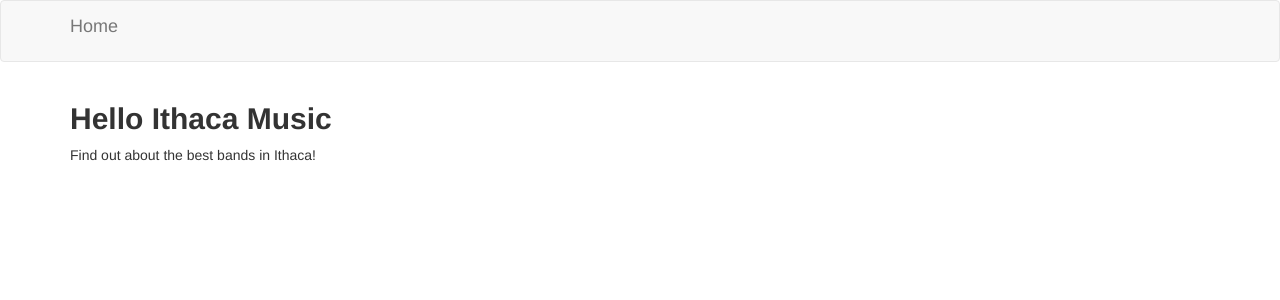
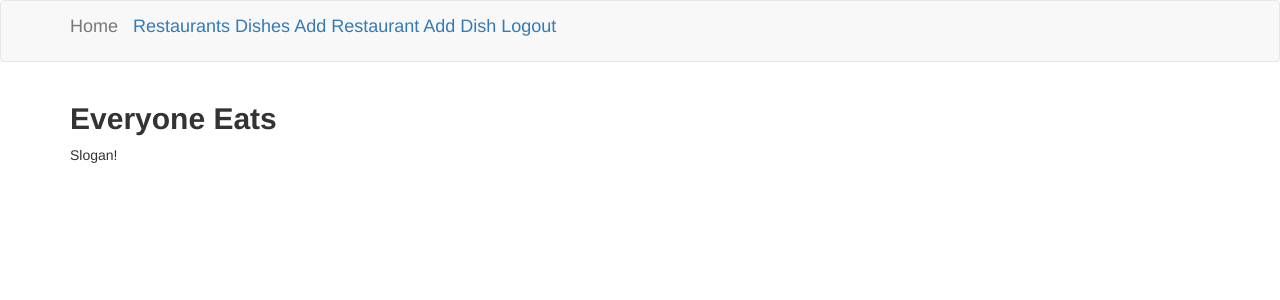
Before and after one commit to MichaelMemis/Test, a Flask app: page / in a window 1280 px wide. Shown: the top 300 px of the page. Run offline with Flask 2, Linux system fonts and the light colour scheme; the visitor is signed in with stand-in values (Sample User, id 1); some libraries are stand-ins or nearby versions.

Commit message:
progress on routes and individual pages

```diff
--- a/app/routes.py
+++ b/app/routes.py
@@ -11,18 +11,70 @@ from app.models import User, Dish, Restaurant, Review, Vote
 @app.route('/index')
 @login_required
 def index():
-    return render_template('index.html')
+    return render_template('index.html', title='Home')
+
+@app.route('/newrestaurant', methods=['GET', 'POST'])
+@login_required
+def newrestaurant():
+    form = RestaurantForm()
+    dish = {}
+    if form.validate_on_submit():
+        flash('New Restaurant added: {}'.format(form.name.data))
+        restaurant = Restaurant(name=form.name.data, rating=form.rating.data,
+                                description=form.description.data, location=form.location.data)
+        db.session.add(restaurant)
+        db.session.commit()
+        return render_template('index.html')
+    return render_template('newrestaurant.html', title='Add a Restaurant', form=form)
+
+@app.route('/restaurants')
+def restaurants():
+    restaurantlist = Restaurant.query.all()
+    return render_template('restaurants.html', title='Restaurants', restaurants=restaurantlist)
 
 
-@app.route('/restaurant/<restaurant>')
+@app.route('/restaurant/<name>')
 @login_required
-def restaurant():
-    return render_template('restaurant.html')
+def restaurant(name):
+    restaurant = Restaurant.query.filter_by(name=name).first()
+    if restaurant is None:
+        flash("Restaurant does not exist")
+        return render_template("index.html")
+    else:
+        return render_template("restaurant.html", title=restaurant, restaurant=restaurant)
 
-@app.route('/dish/<dish>')
+
+@app.route('/newdish', methods=['GET', 'POST'])
 @login_required
-def dish():
-    return render_template('dish.html')
+def newdish():
+    form = DishForm()
+    form.restaurantID.choices = [(r.id, r.name) for r in Restaurant.query.all()]
+    dish = {}
+    if form.validate_on_submit():
+        flash('New Dish added: {}'.format(form.name.data))
+        dish = Dish(name=form.name.data, rating=form.rating.data,
+                    description=form.description.data, venueID=form.venueID.data)
+        db.session.add(dish)
+        db.session.commit()
+        return render_template('index.html')
+    return render_template('newdish.html', title='Add a Dish', form=form)
+
+
+@app.route('/dishes')
+def dishes():
+    dishlist = Dish.query.all()
+    return render_template('dishes.html', title='Dishes', dishes=dishlist)
+
+
+@app.route('/dish/<name>')
+@login_required
+def dish(name):
+    dish = Dish.query.filter_by(name=name).first()
+    if dish is None:
+        flash("Dish does not exist")
+        return render_template("index.html")
+    else:
+        return render_template("dish.html", title=dish, dish=dish)
 
 
 @app.route('/login', methods=['GET', 'POST'])
--- a/app/templates/base.html
+++ b/app/templates/base.html
@@ -2,7 +2,7 @@
 
 
 {% block title %}
-    {% if title %}{{ title }} - Everyone Eats% else %}Welcome to Everyone Eats{% endif %}
+    {% if title %}{{ title }} - Everyone Eats{% else %}Welcome to Everyone Eats{% endif %}
 {% endblock %}
     {% block navbar %}
      <nav class="navbar navbar-default">
@@ -19,9 +19,13 @@
             <div class="collapse navbar-collapse" id="bs-example-navbar-collapse-1">
                 <ul class="navbar-brand">
                     {% if current_user.is_anonymous %}
-
+                        <a href="{{ url_for('login') }}">Login</a>
                     {% else %}
-
+                        <a href={{ url_for('restaurants') }}>Restaurants</a>
+                        <a href={{ url_for('dishes') }}>Dishes</a>
+                        <a href={{ url_for('newrestaurant') }}>Add Restaurant</a>
+                        <a href={{ url_for('newdish') }}>Add Dish</a>
+                        <a href="{{ url_for('logout') }}">Logout</a>
                     {% endif %}
                 </ul>
             </div>
--- a/app/templates/index.html
+++ b/app/templates/index.html
@@ -1,10 +1,10 @@
 {% extends "base.html" %}
 
 {% block app_content %}
-    <h2><b>Hello Ithaca Music</b></h2>
+    <h2><b>Everyone Eats</b></h2>
     {% if form %}
     {{ wtf.quick_form(form) }}
     <br>
     {% endif %}
-    <p>Find out about the best bands in Ithaca!</p>
+    <p>Slogan!</p>
 {%  endblock %}
```
Also changed, not shown: app/forms.py (+12 -0 lines), app/templates/dish.html (added, +10 -0 lines), app/templates/dishes.html (added, +8 -0 lines), app/templates/newdish.html (added, +10 -0 lines), app/templates/newrestaurant.html (added, +10 -0 lines), app/templates/restaurant.html (added, +10 -0 lines), app/templates/restaurants.html (added, +8 -0 lines), app.db.
